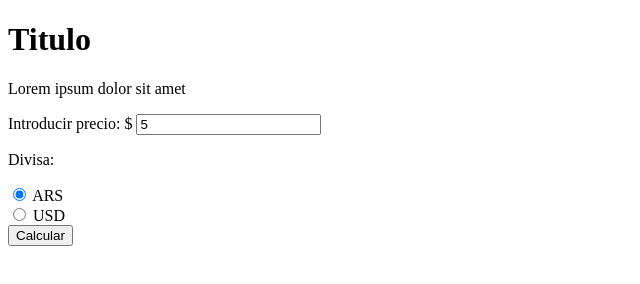
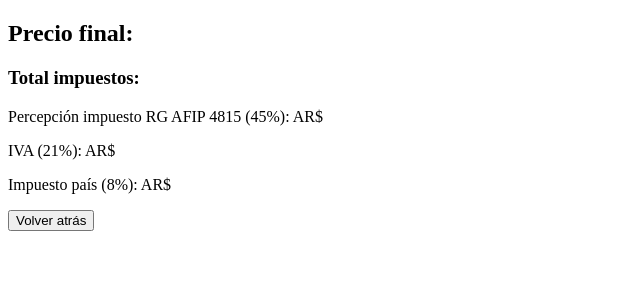
Before and after one commit to MScrimaglia/javascript_coderhouse, a plain HTML site: page index.html in a window 1280 px wide. Both pictures are taken after typing "5" into the empty fields and a click on the button "Calcular". Shown: the whole page, without its empty margins (0-640 px from the left). Drawn offline with Linux system fonts and the light colour scheme.

Commit message:
Hide and show containers

```diff
--- a/index.html
+++ b/index.html
@@ -9,14 +9,14 @@
 </head>
 <body>
     <div class="background">
-        <div class="form_container">
+        <div class="form_container" id="form_container">
             <div class="description">
                 <h1>Titulo</h1>
                 <p>Lorem ipsum dolor sit amet</p>
             </div>
             <!-- Formulario -->
             <div class="form">
-                <form method="post" class="contacto_form">
+                <form method="post">
                     <!-- Ingreso del monto a pagar (sin impuestos) -->
                     <label for="form_nombre">Introducir precio: $</label>
                     <input name="form_precio" id="form_precio" type="number" placeholder="0.00" step="0.01" min="0" /><br>
@@ -27,12 +27,12 @@
                     <input type="radio" id="radio_dolar" name="divisa" value="dolar">
                     <label for="radio_dolar">USD</label><br>
                     <!-- Botón de envío -->
-                    <input type="button" value="Calcular" class="submit_button" />
+                    <input type="button" id="btn" value="Calcular" class="button" onclick="changeDisplay('results_container', 'block'); changeDisplay('form_container', 'none');" />
                 </form>
             </div>
         </div>
 
-        <div class="results_container">
+        <div class="results_container" id="results_container">
             <div class="results">
                 <h2>Precio final: </h1>
                 <h3>Total impuestos: </h3>
@@ -40,6 +40,7 @@
                 <p>IVA (21%): AR$</p>
                 <p>Impuesto país (8%): AR$</p>
             </div>
+            <input type="button" id="btn" value="Volver atrás" class="button" onclick="changeDisplay('results_container', 'none'); changeDisplay('form_container', 'block');" />
         </div>
 
     </div>
--- a/js/script.js
+++ b/js/script.js
@@ -0,0 +1,3 @@
+function changeDisplay(element, display) {
+    document.getElementById(element).style["display"] = display;
+}
--- a/style/style.css
+++ b/style/style.css
@@ -1,3 +1,7 @@
 .results_container {
     display: none;
 }
+
+.form_container {
+    display: block;
+}
```
